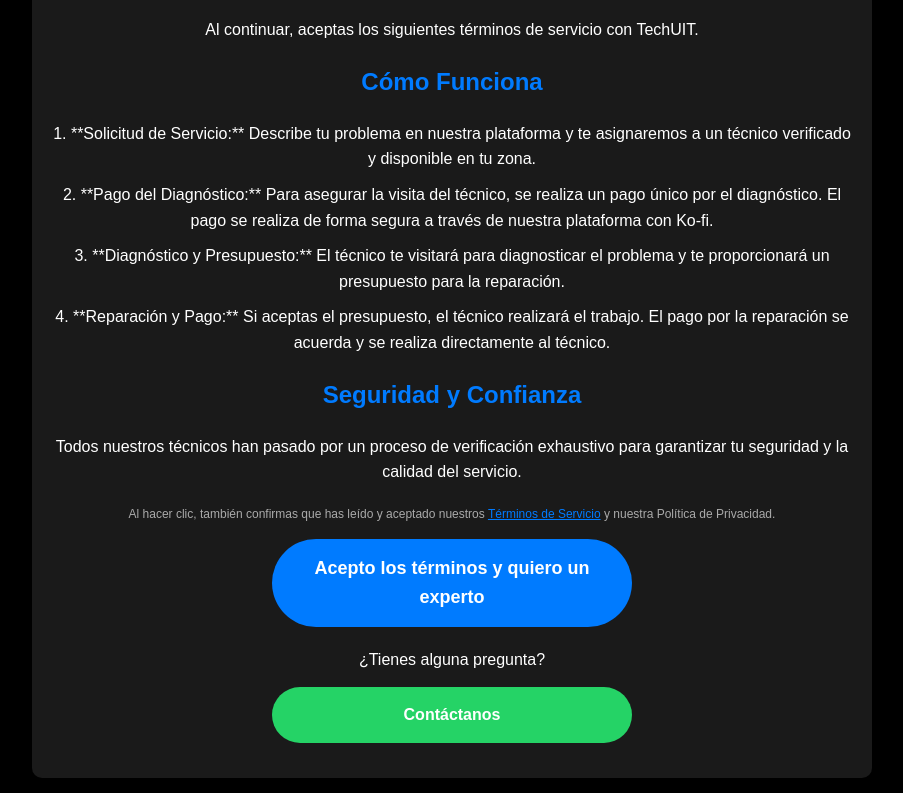
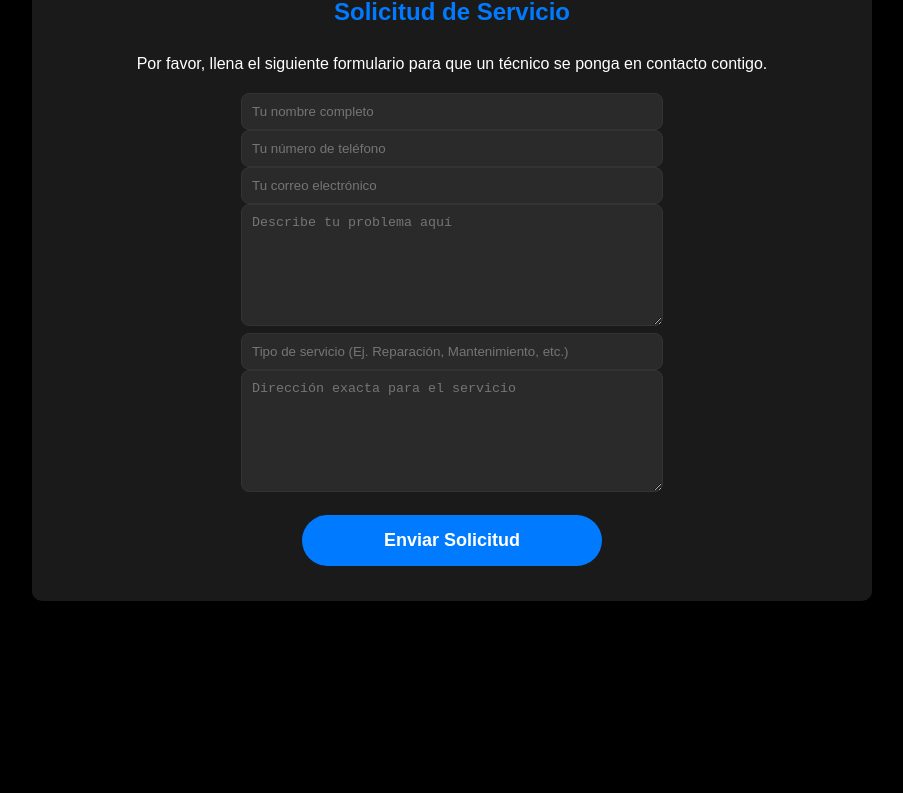
Before and after one commit to TechUIT/TechUIT, a plain HTML site: page terminos-clientes.html in a window 1280 px wide. Shown: the part 169-962 px from the top of the page, without its empty margins (188-1091 px from the left). After the commit the page ends 840 px from the top, so only its background shows below. Drawn offline with Linux system fonts and the light colour scheme.

Commit message:
Add files via upload

```diff
--- a/terminos-clientes.html
+++ b/terminos-clientes.html
@@ -5,7 +5,7 @@
     <script src="service-worker.js"></script>
     <meta charset="UTF-8">
     <meta name="viewport" content="width=device-width, initial-scale=1.0">
-    <title>Pasos para Usar el Servicio - Clientes</title>
+    <title>Formulario de Solicitud</title>
     <style>
         body {
             font-family: Arial, sans-serif;
@@ -14,6 +14,10 @@
             background-color: #000;
             color: #fff;
             line-height: 1.6;
+            display: flex;
+            justify-content: center;
+            align-items: center;
+            min-height: 100vh;
         }
         .container {
             max-width: 800px;
@@ -34,7 +38,26 @@
         h1, h2 {
             color: #007bff;
         }
-        .button, .whatsapp-button {
+        .form-section {
+            display: flex;
+            flex-direction: column;
+            gap: 15px;
+            align-items: center;
+        }
+        .form-input, .form-textarea, .form-select {
+            width: 80%;
+            max-width: 400px;
+            padding: 10px;
+            border-radius: 8px;
+            border: 1px solid #333;
+            background-color: #2a2a2a;
+            color: #fff;
+        }
+        .form-textarea {
+            height: 100px;
+            resize: vertical;
+        }
+        .button {
             display: block;
             background-color: #007bff;
             color: #fff;
@@ -54,55 +77,74 @@
             background-color: #0056b3;
             transform: translateY(-2px);
         }
-        .whatsapp-button {
-            background-color: #25D366;
-            color: white;
-            font-size: 16px;
-        }
-        .whatsapp-button:hover {
-            background-color: #128C7E;
-        }
-        p {
-            font-size: 16px;
-            margin: 10px 0;
-        }
-        .terms-link {
-            font-size: 12px;
-            text-align: center;
-            color: #aaa;
-            margin-top: 20px;
-            display: block;
-        }
     </style>
 </head>
 <body>
     <div class="container">
-        <a href="index.html" class="back-button" style="text-decoration: none;">
+        <a href="terminos-clientes.html" class="back-button" style="text-decoration: none;">
             <div style="display: flex; align-items: center; padding: 10px; border-radius: 50px; background-color: #333; color: white; width: 150px;">
                 <span style="font-size: 20px; margin-right: 5px;">&#x2190;</span>
-                <span style="font-size: 16px; font-weight: bold;">Inicio</span>
+                <span style="font-size: 16px; font-weight: bold;">Atrás</span>
             </div>
         </a>
-        <h1>Pasos para Usar el Servicio</h1>
-        <p>Al continuar, aceptas los siguientes términos de servicio con TechUIT.</p>
 
-        <h2>Cómo Funciona</h2>
-        <p>1. **Solicitud de Servicio:** Describe tu problema en nuestra plataforma y te asignaremos a un técnico verificado y disponible en tu zona.</p>
-        <p>2. **Pago del Diagnóstico:** Para asegurar la visita del técnico, se realiza un pago único por el diagnóstico. El pago se realiza de forma segura a través de nuestra plataforma con Ko-fi.</p>
-        <p>3. **Diagnóstico y Presupuesto:** El técnico te visitará para diagnosticar el problema y te proporcionará un presupuesto para la reparación.</p>
-        <p>4. **Reparación y Pago:** Si aceptas el presupuesto, el técnico realizará el trabajo. El pago por la reparación se acuerda y se realiza directamente al técnico.</p>
-        <h2>Seguridad y Confianza</h2>
-        <p>Todos nuestros técnicos han pasado por un proceso de verificación exhaustivo para garantizar tu seguridad y la calidad del servicio.</p>
+        <h2>Solicitud de Servicio</h2>
+        <p>Por favor, llena el siguiente formulario para que un técnico se ponga en contacto contigo.</p>
+        <div id="form-section" class="form-section">
+            <form id="client-form">
+                <input type="text" name="Nombre completo" placeholder="Tu nombre completo" class="form-input" required>
+                <input type="tel" name="Numero de telefono" placeholder="Tu número de teléfono" class="form-input" required>
+                <input type="email" name="Correo electronico" placeholder="Tu correo electrónico" class="form-input" required>
+                <textarea name="Descripcion del problema" placeholder="Describe tu problema aquí" class="form-textarea" required></textarea>
+                <input type="text" name="Tipo de servicio" placeholder="Tipo de servicio (Ej. Reparación, Mantenimiento, etc.)" class="form-input" required>
+                <textarea name="Direccion de Servicio" placeholder="Dirección exacta para el servicio" class="form-textarea" required></textarea>
 
-        <span class="terms-link">
-            Al hacer clic, también confirmas que has leído y aceptado nuestros
-            <a href="terminos-legales.html" style="color: #007bff; text-decoration: underline;">Términos de Servicio</a> y nuestra Política de Privacidad.
-        </span>
+                <button type="submit" class="button">Enviar Solicitud</button>
+            </form>
+        </div>
+    </div>
 
-        <a href="formulario-clientes.html" class="button">Acepto los términos y quiero un experto</a>
+    <script>
+        const form = document.getElementById('client-form');
 
-        <p style="margin-top: 20px;">¿Tienes alguna pregunta?</p>
-        <a href="https://wa.me/TU_NUMERO_DE_TELEFONO_AQUÍ?text=Hola%2C%20he%20leído%20los%20términos%20y%20tengo%20una%20pregunta%20sobre%20el%20diagnóstico." class="button whatsapp-button">Contáctanos </a>
-    </div>
+        form.addEventListener('submit', async (e) => {
+            e.preventDefault();
+
+            const submitButton = form.querySelector('button');
+            submitButton.disabled = true;
+            submitButton.textContent = 'Enviando...';
+
+            const formData = new FormData(form);
+            const data = Object.fromEntries(formData.entries());
+
+            // URL del Google Apps Script para el formulario de clientes.
+            // DEBES CAMBIAR ESTO POR TU URL DEL SCRIPT DE GOOGLE.
+            const scriptURL = 'YOUR_GOOGLE_APPS_SCRIPT_URL_HERE';
+
+            try {
+                const response = await fetch(scriptURL, {
+                    method: 'POST',
+                    body: JSON.stringify(data),
+                    headers: {
+                        'Content-Type': 'application/json'
+                    }
+                });
+
+                if (response.ok) {
+                    console.log('Formulario de cliente enviado con éxito.');
+                    window.location.href = 'confirmacion-pago.html';
+                } else {
+                    console.error('Error al enviar el formulario del cliente.');
+                    alert("Hubo un error al enviar el formulario. Por favor, inténtalo de nuevo más tarde.");
+                }
+            } catch (error) {
+                console.error('Error de red:', error);
+                alert("Hubo un error de conexión. Por favor, verifica tu conexión a internet.");
+            } finally {
+                submitButton.disabled = false;
+                submitButton.textContent = 'Enviar Solicitud';
+            }
+        });
+    </script>
 </body>
 </html>
```
